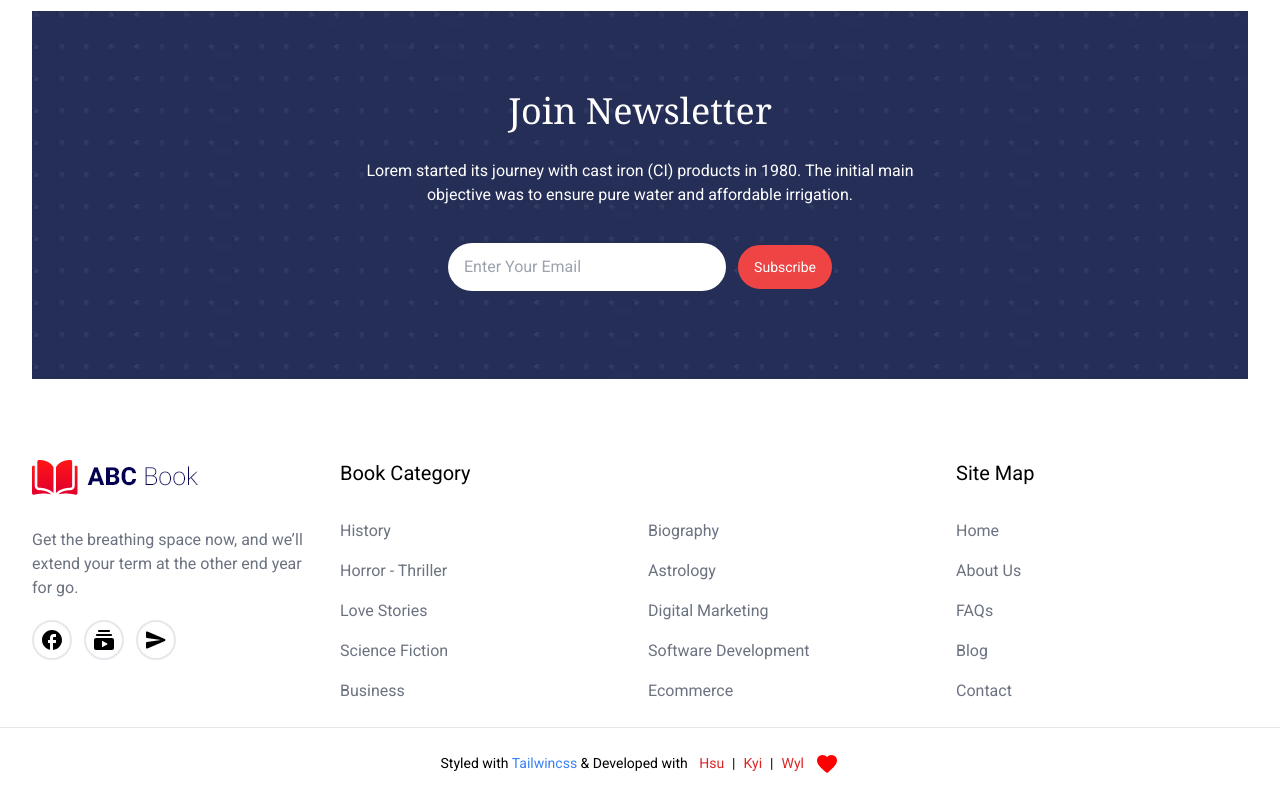
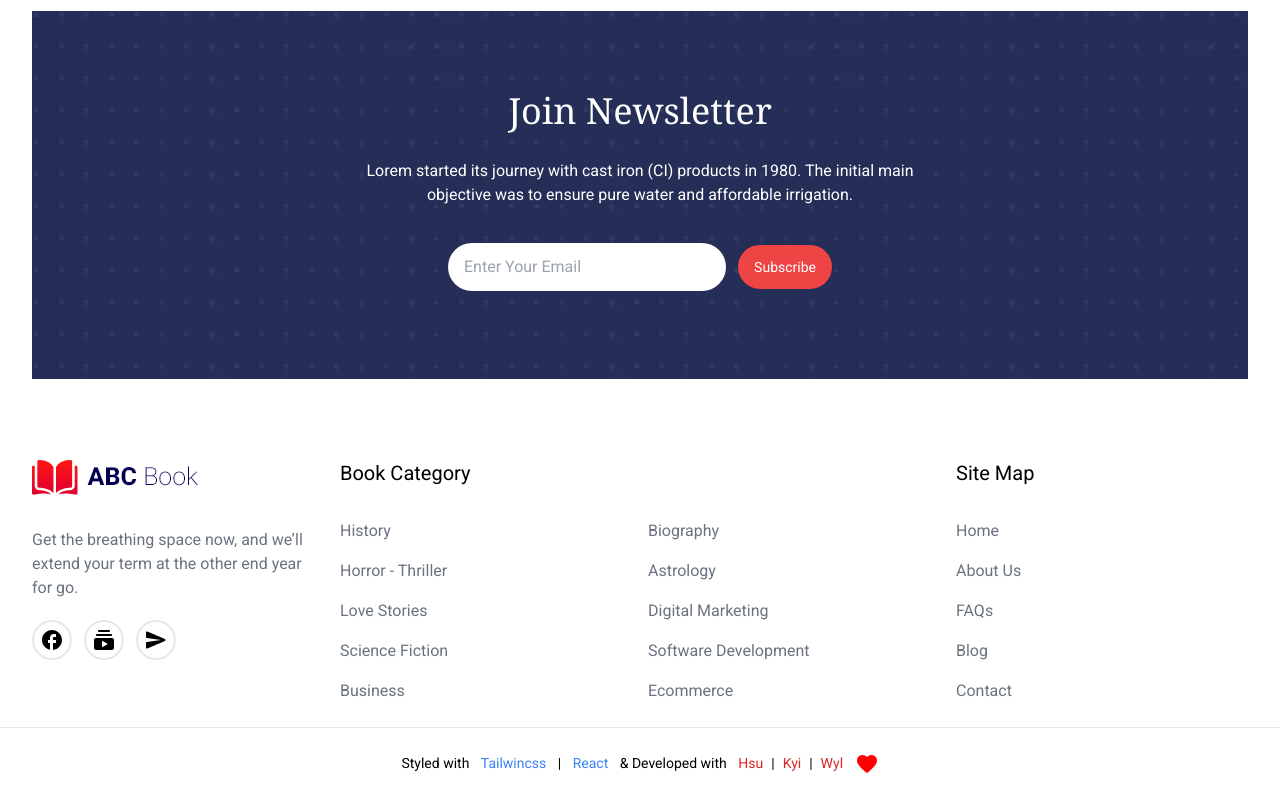
Before and after one commit to MimosaMimosa/node-book-shop-client, a React (Create React App) app: page / in a window 1280 px wide. Shown: the part 1096-1896 px from the top of the page. Built offline with nearby package versions, Linux system fonts and the light colour scheme; no server answers.

Commit message:
add footer

```diff
--- a/src/components/Footer/Footer.jsx
+++ b/src/components/Footer/Footer.jsx
@@ -165,7 +165,7 @@ const Footer = () => {
 			</div>
 
 			<div className='container mt-6 border-t border-light bg-primary/50 py-6 text-center text-sm'>
-				Styled with <span className='text-blue-500'>Tailwincss</span> &  Developed with <a href='https://github.com/HsuMonLynn' className='mx-2 text-red-600'>Hsu</a>|<a href='https://github.com/KyiMyatNoeSoe7' className='mx-2 text-red-600'>Kyi</a>|<a href="https://github.com/WaiYanLin71" className='mx-2 text-red-600'>Wyl</a> <FavoriteRoundedIcon style={{ color:'red' }}/>
+				Styled with <a className='text-blue-500 mx-2'>Tailwincss</a> | <a className='text-blue-500 mx-2'>React</a> &  Developed with <a href='https://github.com/HsuMonLynn' className='mx-2 text-red-600'>Hsu</a>|<a href='https://github.com/KyiMyatNoeSoe7' className='mx-2 text-red-600'>Kyi</a>|<a href="https://github.com/WaiYanLin71" className='mx-2 text-red-600'>Wyl</a> <FavoriteRoundedIcon style={{ color:'red' }}/>
 			</div>
 		</div>
 	);
```
